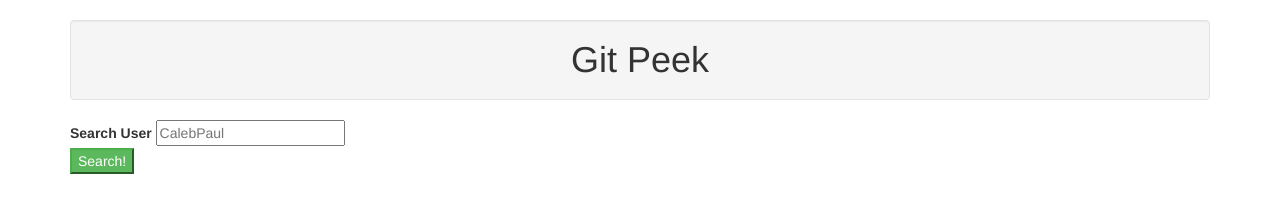
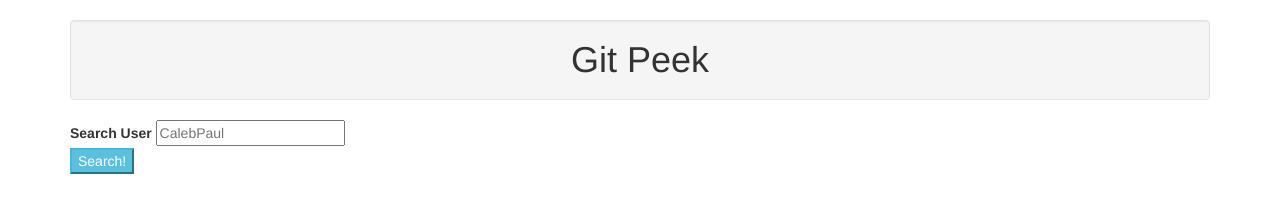
Before and after one commit to CalebPaul/github-lookup-js2, a website with bundled scripts: page index.html in a window 1280 px wide. Built offline with nearby package versions, Linux system fonts and the light colour scheme.

```diff
--- a/index.html
+++ b/index.html
@@ -17,7 +17,7 @@
             <label for="">Search User</label>
             <input id="user" type="text" name="name" value="" placeholder="CalebPaul">
             <br>
-            <button id="button" class="button btn-success" type="button" name="button">Search!</button>
+            <button id="button" class="button btn-info" type="button" name="button">Search!</button>
           </form>
         </div>
         <div class="info col-sm-5">
```
Also changed, not shown: img/bg1.JPG (added), 2 other files.
